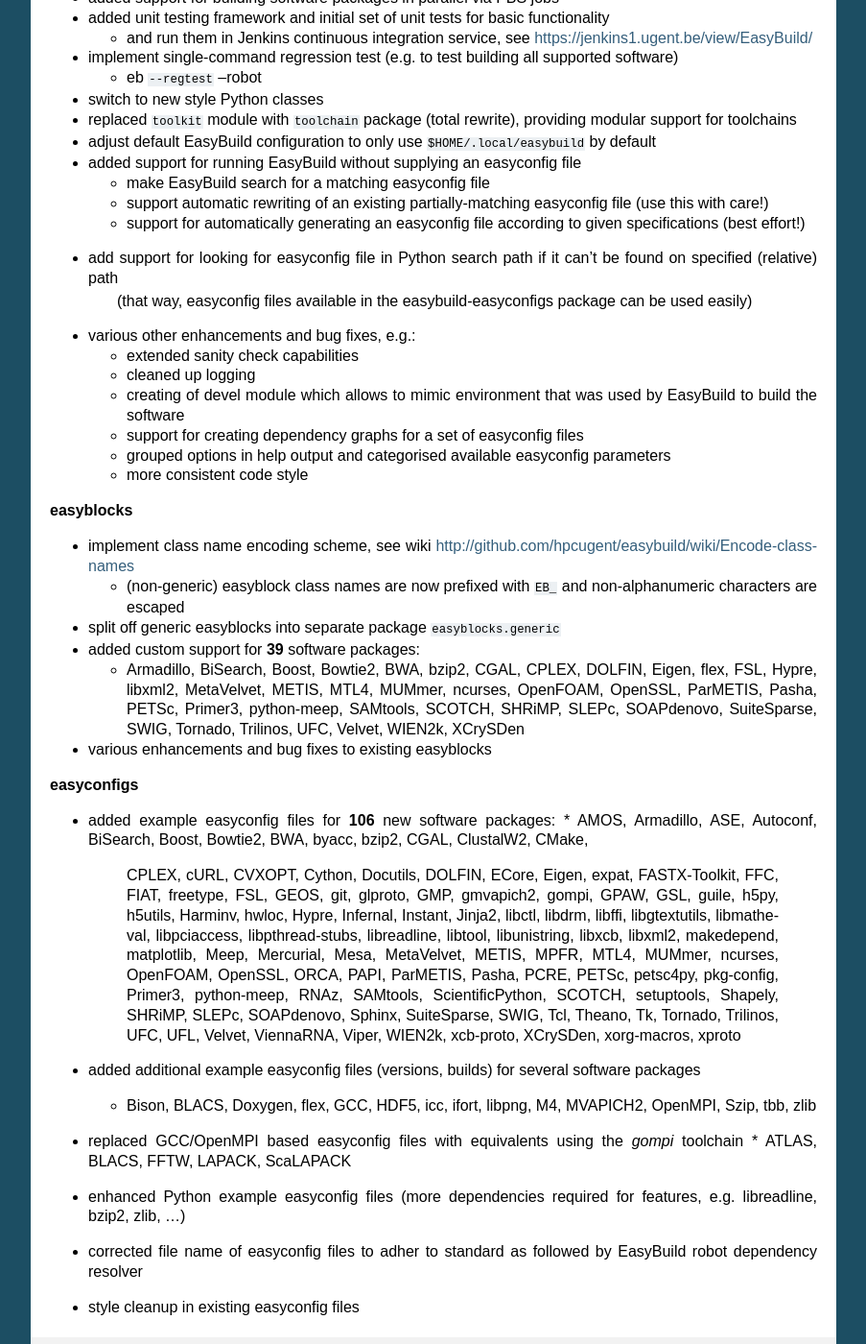
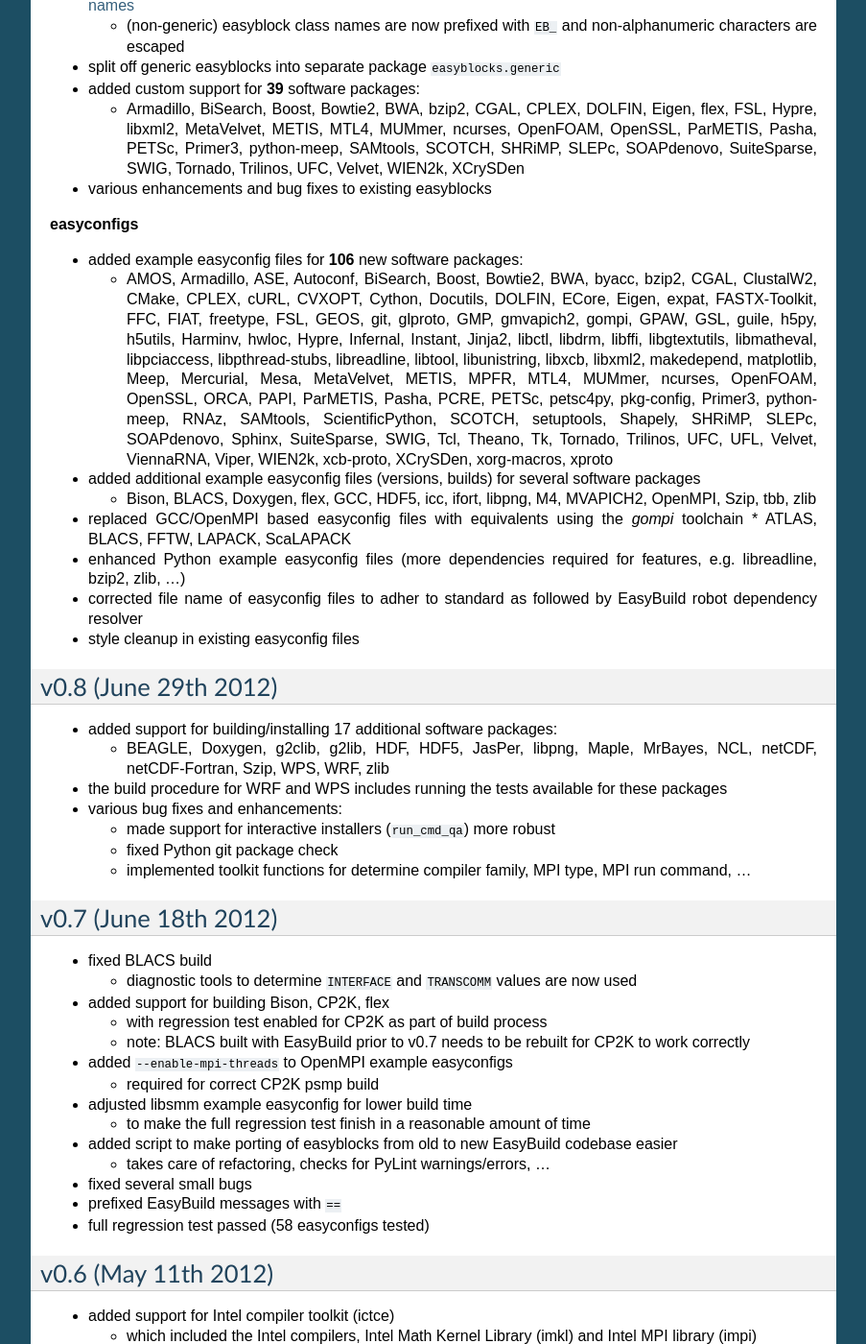
Before and after one commit to easybuilders/easybuild, a Sphinx documentation site: the page built from docs/Release_notes.rst, in a window 1280 px wide and 1400 px high, scrolled down 31097 px. Shown: the whole window at 96% size, without its empty margins (198-1101 px from the left). Built offline with Sphinx 7.4.7, drawn with Linux system fonts in a browser that asks for light colours; some of the changed text lies outside the part shown.

```diff
--- a/docs/Release_notes.rst
+++ b/docs/Release_notes.rst
@@ -580,6 +580,7 @@ feature + bugfix release
 **easyconfigs**
 
 * added example easyconfig files for **30** new software packages:
+
   * argtable (`#669 <https://github.com/hpcugent/easybuild-framework/pull/669>`_), Clustal-Omega (`#669 <https://github.com/hpcugent/easybuild-framework/pull/669>`_), Coreutils (`#582 <https://github.com/hpcugent/easybuild-framework/pull/582>`_), GMT (`#560 <https://github.com/hpcugent/easybuild-framework/pull/560>`_), gperftools (`#596 <https://github.com/hpcugent/easybuild-framework/pull/596>`_), grep (`#582 <https://github.com/hpcugent/easybuild-framework/pull/582>`_), h4toh5 (`#597 <https://github.com/hpcugent/easybuild-framework/pull/597>`_),
     libunwind (`#596 <https://github.com/hpcugent/easybuild-framework/pull/596>`_), Lmod (`#600 <https://github.com/hpcugent/easybuild-framework/pull/600>`_, `#692 <https://github.com/hpcugent/easybuild-framework/pull/692>`_), Lua (`#600 <https://github.com/hpcugent/easybuild-framework/pull/600>`_, `#692 <https://github.com/hpcugent/easybuild-framework/pull/692>`_), MAFFT (`#654 <https://github.com/hpcugent/easybuild-framework/pull/654>`_), Molekel (`#597 <https://github.com/hpcugent/easybuild-framework/pull/597>`_), NEdit (`#597 <https://github.com/hpcugent/easybuild-framework/pull/597>`_),
     netcdf4-python (`#660 <https://github.com/hpcugent/easybuild-framework/pull/660>`_), nodejs (`#678 <https://github.com/hpcugent/easybuild-framework/pull/678>`_), OCaml (`#704 <https://github.com/hpcugent/easybuild-framework/pull/704>`_), patch (`#582 <https://github.com/hpcugent/easybuild-framework/pull/582>`_), PhyML (`#664 <https://github.com/hpcugent/easybuild-framework/pull/664>`_),
@@ -682,6 +683,7 @@ feature + bugfix release
 **easyconfigs**
 
 * added example easyconfig files for **18** new software packages:
+
   * BEDTools (`#579 <https://github.com/hpcugent/easybuild-framework/pull/579>`_, `#632 <https://github.com/hpcugent/easybuild-framework/pull/632>`_, `#635 <https://github.com/hpcugent/easybuild-framework/pull/635>`_), CAP3 (`#548 <https://github.com/hpcugent/easybuild-framework/pull/548>`_), CHARMM (`#584 <https://github.com/hpcugent/easybuild-framework/pull/584>`_), cutadapt (`#620 <https://github.com/hpcugent/easybuild-framework/pull/620>`_), ErlangOTP (`#556 <https://github.com/hpcugent/easybuild-framework/pull/556>`_, `#630 <https://github.com/hpcugent/easybuild-framework/pull/630>`_),
     Ghostscript (`#547 <https://github.com/hpcugent/easybuild-framework/pull/547>`_, `#632 <https://github.com/hpcugent/easybuild-framework/pull/632>`_), HTSeq (`#554 <https://github.com/hpcugent/easybuild-framework/pull/554>`_, `#632 <https://github.com/hpcugent/easybuild-framework/pull/632>`_), Jansson (`#545 <https://github.com/hpcugent/easybuild-framework/pull/545>`_), libjpeg-turbo (`#574 <https://github.com/hpcugent/easybuild-framework/pull/574>`_), Molden (`#566 <https://github.com/hpcugent/easybuild-framework/pull/566>`_),
     netloc (`#545 <https://github.com/hpcugent/easybuild-framework/pull/545>`_), o2scl (`#633 <https://github.com/hpcugent/easybuild-framework/pull/633>`_), packmol (`#566 <https://github.com/hpcugent/easybuild-framework/pull/566>`_), PP (`#405 <https://github.com/hpcugent/easybuild-framework/pull/405>`_), qtop (`#500 <https://github.com/hpcugent/easybuild-framework/pull/500>`_), TAMkin (`#566 <https://github.com/hpcugent/easybuild-framework/pull/566>`_), vsc-base (`#621 <https://github.com/hpcugent/easybuild-framework/pull/621>`_),
@@ -923,7 +925,9 @@ feature + bugfix release
   * added toy build unit test (`#688 <https://github.com/hpcugent/easybuild-framework/pull/688>`_)
   * support for specifying a list of source paths in EasyBuild configuration (`#690 <https://github.com/hpcugent/easybuild-framework/pull/690>`_, `#702 <https://github.com/hpcugent/easybuild-framework/pull/702>`_)
   * add function to determine CPU clock speed in ``systemtools.py`` (`#694 <https://github.com/hpcugent/easybuild-framework/pull/694>`_, `#699 <https://github.com/hpcugent/easybuild-framework/pull/699>`_)
-* various bug fixes, including:
+
+* various bug fixes, including:
+
   * avoid importing toolchain modules over and over again to make toolchain constants available in toolchain module (`#679 <https://github.com/hpcugent/easybuild-framework/pull/679>`)
   * only change the group id if current gid is different from what we want in ``adjust_permissions`` function (`#685 <https://github.com/hpcugent/easybuild-framework/pull/685>`)
   * restore original environment after running 'module purge' (`#698 <https://github.com/hpcugent/easybuild-framework/pull/698>`)
@@ -1034,6 +1038,7 @@ feature + bugfix release
   * Glib (`#294 <https://github.com/hpcugent/easybuild-framework/pull/294>`_, `#400 <https://github.com/hpcugent/easybuild-framework/pull/400>`_), GLPK (`#400 <https://github.com/hpcugent/easybuild-framework/pull/400>`_), horton (`#413 <https://github.com/hpcugent/easybuild-framework/pull/413>`_), libint2 (`#413 <https://github.com/hpcugent/easybuild-framework/pull/413>`_), molmod (`#413 <https://github.com/hpcugent/easybuild-framework/pull/413>`_), Rosetta (`#336 <https://github.com/hpcugent/easybuild-framework/pull/336>`_), SCons (`#336 <https://github.com/hpcugent/easybuild-framework/pull/336>`_), Stacks (`#367 <https://github.com/hpcugent/easybuild-framework/pull/367>`_, `#377 <https://github.com/hpcugent/easybuild-framework/pull/377>`_), sympy (`#413 <https://github.com/hpcugent/easybuild-framework/pull/413>`_), Qt (`#294 <https://github.com/hpcugent/easybuild-framework/pull/294>`_), XML-LibXML (`#397 <https://github.com/hpcugent/easybuild-framework/pull/397>`_), XML-Simple (`#397 <https://github.com/hpcugent/easybuild-framework/pull/397>`_), yaff (`#413 <https://github.com/hpcugent/easybuild-framework/pull/413>`_), YAML-Syck (`#380 <https://github.com/hpcugent/easybuild-framework/pull/380>`_), zsh (`#376 <https://github.com/hpcugent/easybuild-framework/pull/376>`_)
 
 * added additional easyconfigs for various software packages:
+
   * BLAST, BamTools, BioPerl, Bison, Boost, bzip2, CMake, Cython, CUDA, FFTW, FIAT, GCC, GMP, gettext, git, h5py,
     HDF5, libffi, libreadline, libxc, matplotlib, METIS, ncurses, Oases, Python, RAxML, ScientificPython, Szip,
     tcsh, imkl, MVAPICH2, TotalView, VTune, WRF, zlib
@@ -1377,7 +1382,9 @@ feature + bugfix release
 * added example easyconfigs for builds with goolf toolchain, i.e. for all goalf easyconfigs (`#189 <https://github.com/hpcugent/easybuild-framework/pull/189>`_)
 
   * for several software packages, a patch file was needed to get them to build with GCC 4.7:
-        AMOS, BEAGLE, Cufflinks, DOLFIN, GATE, ns, Pasha, Trilinos, Trinity
+
+    * AMOS, BEAGLE, Cufflinks, DOLFIN, GATE, ns, Pasha, Trilinos, Trinity
+
   * for PETSc, a patch file was required to make it build with a toolchain that doesn't include BLACS
 
 * added additional example easyconfig files for:
@@ -1590,7 +1597,7 @@ feature + bugfix release
 
   * clean up testing of Python packages (``PythonPackage`` easyblock)
   * make sure there is no ``site.cfg`` in home dir when building Python packages,
-        because e.g. ``scipy`` will pick it up
+    because e.g. ``scipy`` will pick it up
   * added support for building Intel MKL wrappers with OpenMPI toolchain
   * cleaning up of fake module that was loaded for running tests
   * move calls to functions that rely on environment up in the chain of steps (mostly for cleanup reasons)
@@ -1739,7 +1746,7 @@ v1.0 (November 13th 2012)
   * support for automatically generating an easyconfig file according to given specifications (best effort!)
 
 * add support for looking for easyconfig file in Python search path if it can't be found on specified (relative) path
-    (that way, easyconfig files available in the easybuild-easyconfigs package can be used easily)
+  (that way, easyconfig files available in the easybuild-easyconfigs package can be used easily)
 * various other enhancements and bug fixes, e.g.:
 
   * extended sanity check capabilities
@@ -1767,6 +1774,7 @@ v1.0 (November 13th 2012)
 **easyconfigs**
 
 * added example easyconfig files for **106** new software packages:
+
   * AMOS, Armadillo, ASE, Autoconf, BiSearch, Boost, Bowtie2, BWA, byacc, bzip2, CGAL, ClustalW2, CMake,
     CPLEX, cURL, CVXOPT, Cython, Docutils, DOLFIN, ECore, Eigen, expat, FASTX-Toolkit, FFC, FIAT,
     freetype, FSL, GEOS, git, glproto, GMP, gmvapich2, gompi, GPAW, GSL, guile, h5py, h5utils, Harminv,
```
